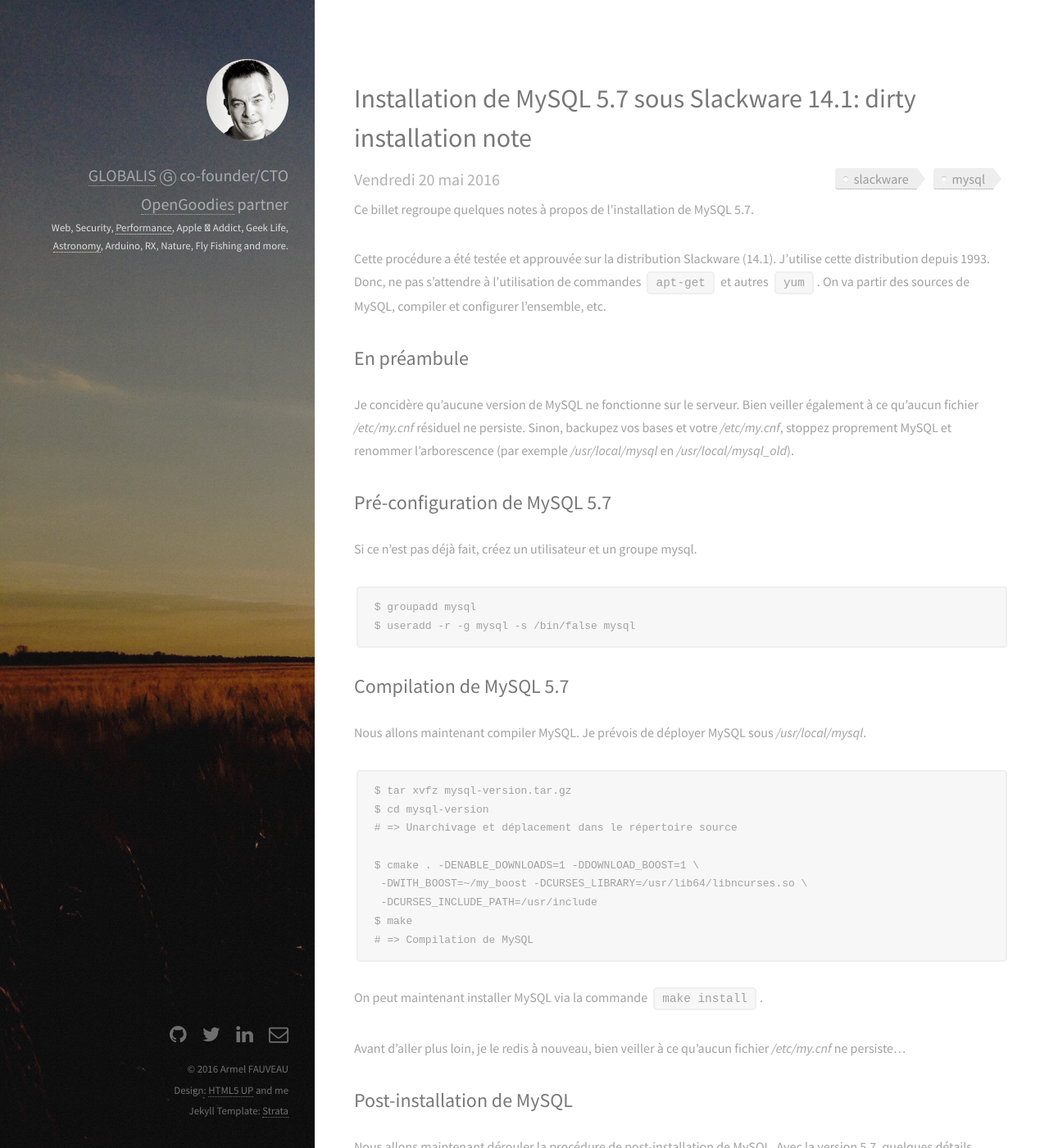
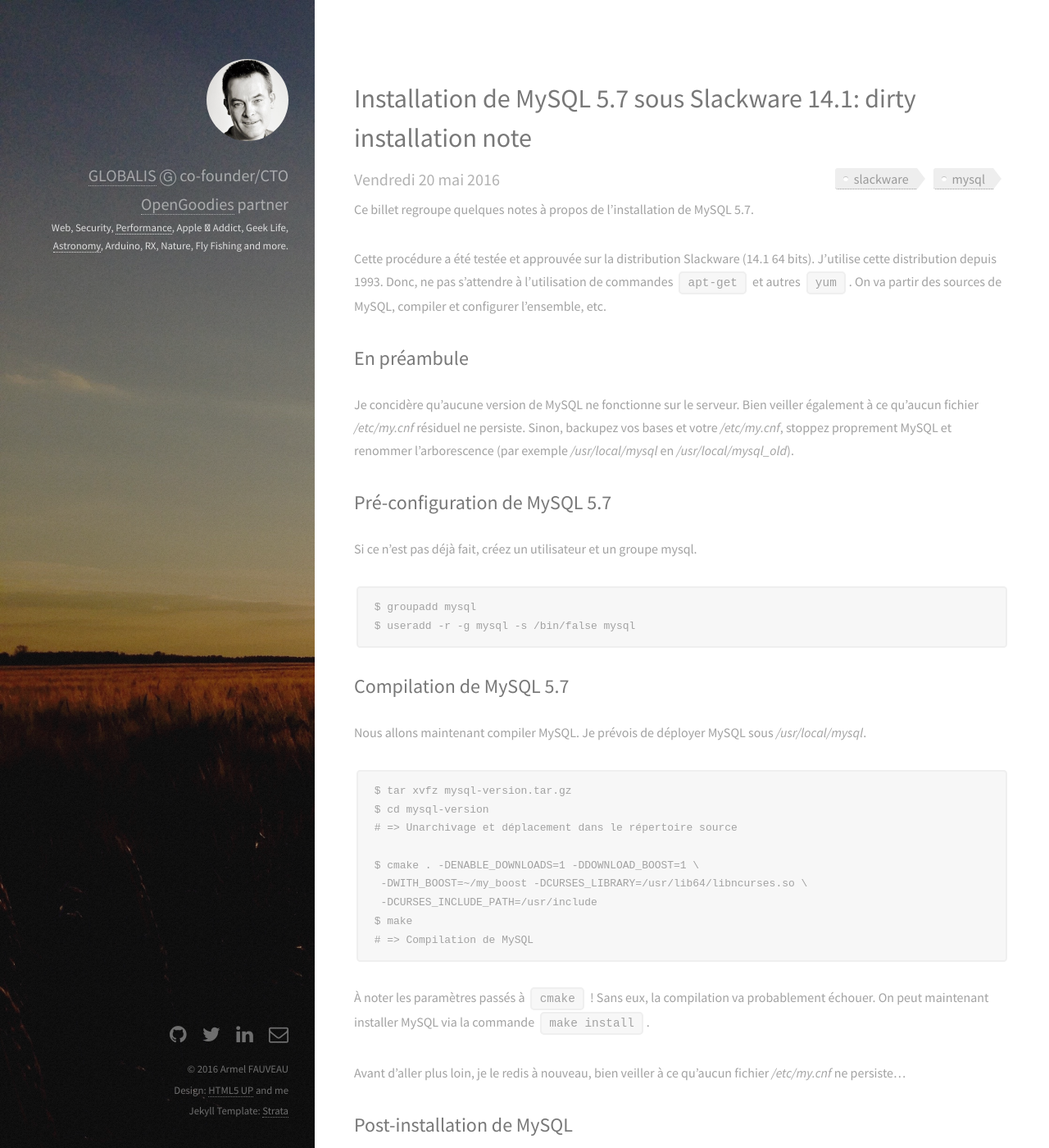
Before and after one commit to armel/armel.github.io, a Jekyll site: the page built from _posts/2016-05-20-mysql-57.markdown, in a window 1280 px wide and 1400 px high. Shown: the whole window at 82% size. Built offline with Jekyll 4.4.1, drawn with Linux system fonts in a browser that asks for light colours.

Commit message:
Update post about MySQL 5.7

````diff
--- a/_posts/2016-05-20-mysql-57.markdown
+++ b/_posts/2016-05-20-mysql-57.markdown
@@ -8,7 +8,7 @@
 ---
 Ce billet regroupe quelques notes à propos de l'installation de MySQL 5.7.
 
-Cette procédure a été testée et approuvée sur la distribution Slackware (14.1). J'utilise cette distribution depuis 1993. Donc, ne pas s'attendre à l'utilisation de commandes `apt-get` et autres `yum`. On va partir des sources de MySQL, compiler et configurer l'ensemble, etc.
+Cette procédure a été testée et approuvée sur la distribution Slackware (14.1 64 bits). J'utilise cette distribution depuis 1993. Donc, ne pas s'attendre à l'utilisation de commandes `apt-get` et autres `yum`. On va partir des sources de MySQL, compiler et configurer l'ensemble, etc.
 
 
 ## En préambule
@@ -40,7 +40,7 @@
 # => Compilation de MySQL
 ```
 
-On peut maintenant installer MySQL via la commande `make install`.
+À noter les paramètres passés à `cmake` ! Sans eux, la compilation va probablement échouer. On peut maintenant installer MySQL via la commande `make install`.
 
 Avant d'aller plus loin, je le redis à nouveau, bien veiller à ce qu'aucun fichier */etc/my.cnf* ne persiste...
 
````
